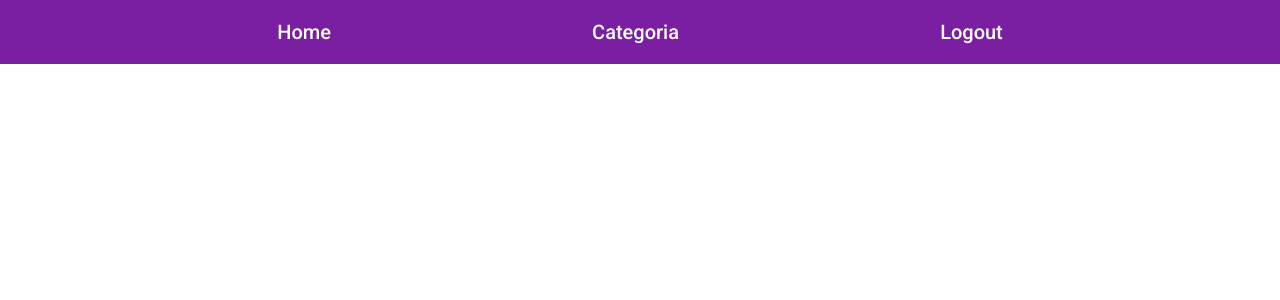
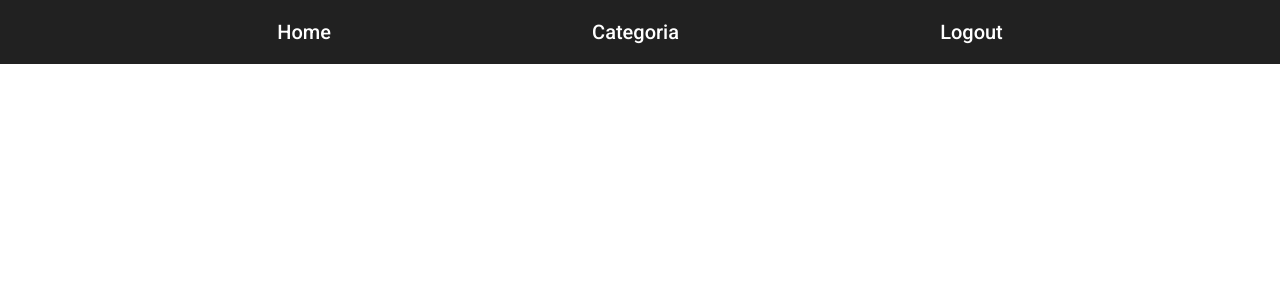
Before and after one commit to Gabsato02/PI4-admin-angular, an Angular app: page / in a window 1280 px wide. Shown: the top 300 px of the page. Built offline with nearby package versions, Linux system fonts and the light colour scheme.

Commit message:
Alterando a cor do header

```diff
--- a/src/app/app.component.html
+++ b/src/app/app.component.html
@@ -1,4 +1,4 @@
-<mat-toolbar class="navbar" color="primary" class="d-flex justify-content-evenly">
+<mat-toolbar class="navbar" class="d-flex justify-content-evenly">
   <span class="navbar__link" [routerLink]="['/']" routerLinkActive="router-link-active" >Home</span>
   <span class="navbar__link" [routerLink]="['/categoria']" routerLinkActive="router-link-active" >Categoria</span>
   <span class="navbar__link" [routerLink]="['/']" routerLinkActive="router-link-active" >Logout</span>
```
